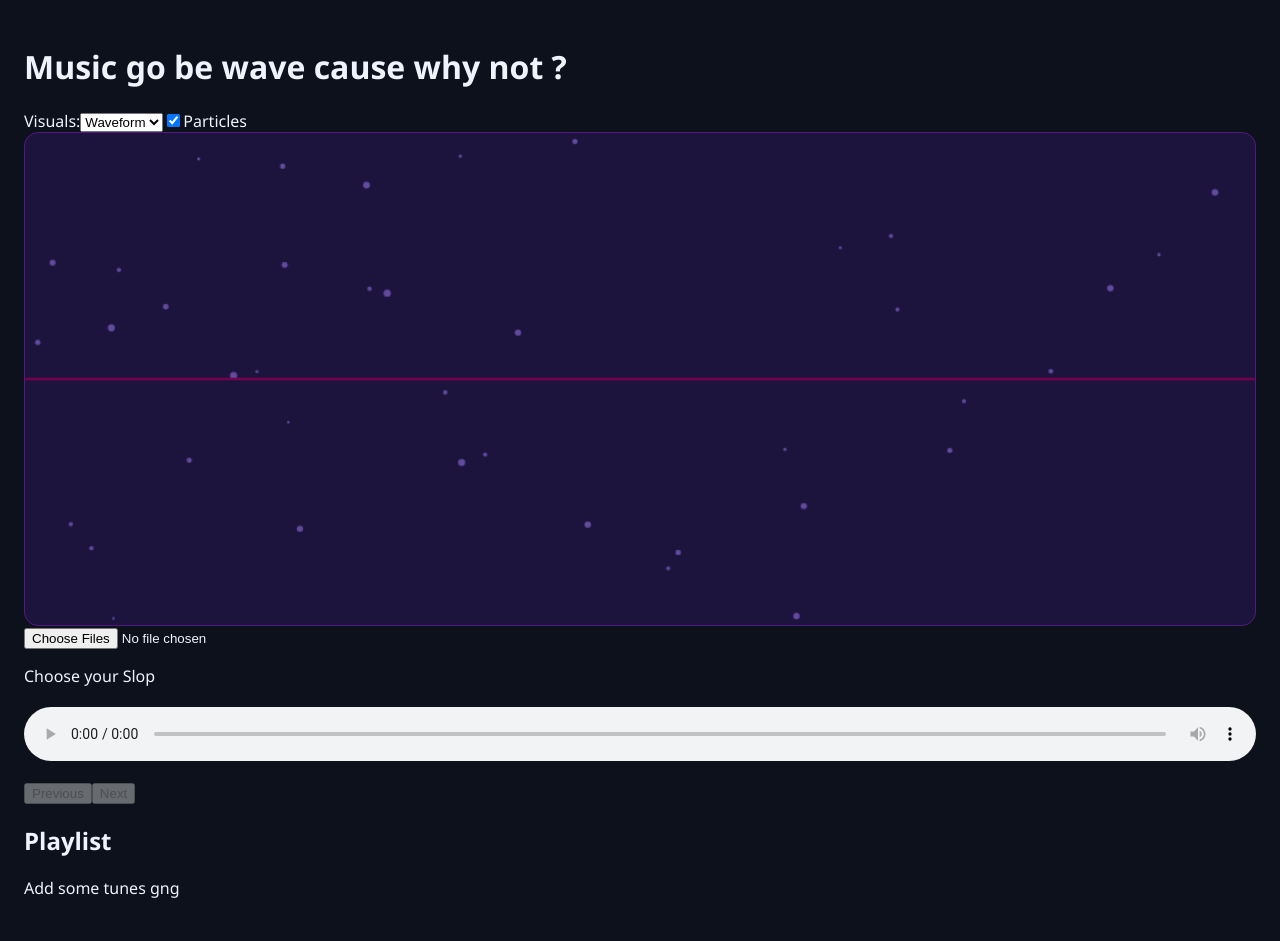
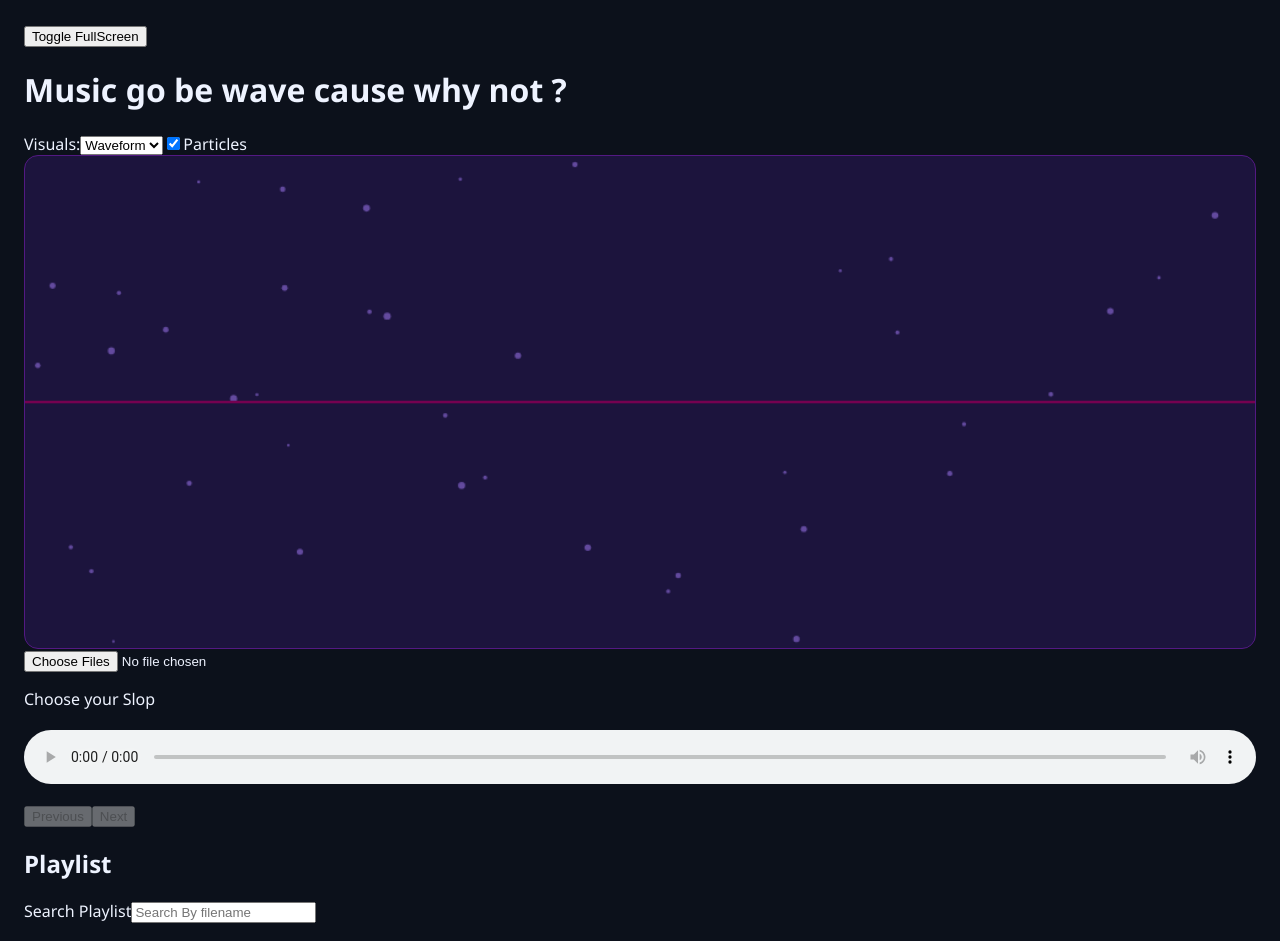
Before and after one commit to the-degenerate-otaku/Comeback---Music-Visualizer, a React (Vite) app: page / in a window 1280 px wide. Shown: the top 941 px of the page. Built offline with nearby package versions, Linux system fonts and the light colour scheme.

Commit message:
done full screne and search

```diff
--- a/src/App.css
+++ b/src/App.css
@@ -32,3 +32,12 @@ audio {
   width: 100%;
   margin: 20px 0;
 }
+
+main:fullscreen {
+  box-sizing: border-box;
+  width: 100%;
+  height: 100%;
+  overflow: auto;
+  padding: 24px;
+  background: #000000;
+}
--- a/src/App.jsx
+++ b/src/App.jsx
@@ -1,11 +1,14 @@
 import { useEffect, useRef, useState } from "react";
 import "./App.css";
 
+
 export default function App() {
   const canvasRef = useRef(null);
+  const playerRef = useRef(null);
   const playOnLoadRef = useRef(false);
   const audioRef = useRef(null);
   const [file, setFile] = useState(null);
+  const [search, setSearch] = useState("");
   const [playlist, setPlaylist] = useState([]);
   const graphRef = useRef(null);
   const [analyser, setAnalyser] = useState(null);
@@ -14,6 +17,11 @@ export default function App() {
   const [particlesEnabled, setParticlesEnabled] = useState(true);
 
 
+  const filteredPlaylist = playlist.filter((track) => {
+    const query = search.trim().toLowerCase();
+    return query === "" ||
+      track.name.toLowerCase().includes(query);
+  });
   function selecTrack(track) {
     if (!track) return;
 
@@ -53,6 +61,21 @@ export default function App() {
       setError(`Start the track goddamit ${err.message}`);
     });
   }
+
+  async function toggleFullScreen() {
+
+    try {
+      if (document.fullscreenElement) {
+        await document.exitFullscreen();
+      } else {
+        await playerRef.current.requestFullscreen();
+      }
+    } catch (err) {
+      setError(`Fullscreen unavailable: ${err.message}`);
+    }
+  }
+
+
 
   async function connectAudio() {
     try {
@@ -243,7 +266,12 @@ export default function App() {
 
 
   return (
-    <main>
+    <main ref={playerRef}>
+      <button
+        type="button"
+        onClick={toggleFullScreen}>
+        Toggle FullScreen
+      </button>
       <h1>Music go be wave cause why not ?</h1>
       <label>
         Visuals:{""}
@@ -314,12 +342,23 @@ export default function App() {
       </div>
       <section>
         <h2>Playlist</h2>
+        <label>
+          Search Playlist
+          <input
+            type="search"
+            placeholder="Search By filename"
+            value={search}
+            onChange={(event) =>
+              setSearch(event.target.value)}
+          />
+        </label>
 
-        {playlist.length === 0 ? (
-          <p>Add some tunes gng</p>
+
+        {filteredPlaylist.length === 0 ? (
+          <p>{playlist.length === 0 ? "Add some tunes gng" : "Couldnt find em"}</p>
         ) : (
           <ol>
-            {playlist.map((track, index) => (
+            {filteredPlaylist.map((track, index) => (
               <li key={index}>
                 <button
                   type="buttton"
```
